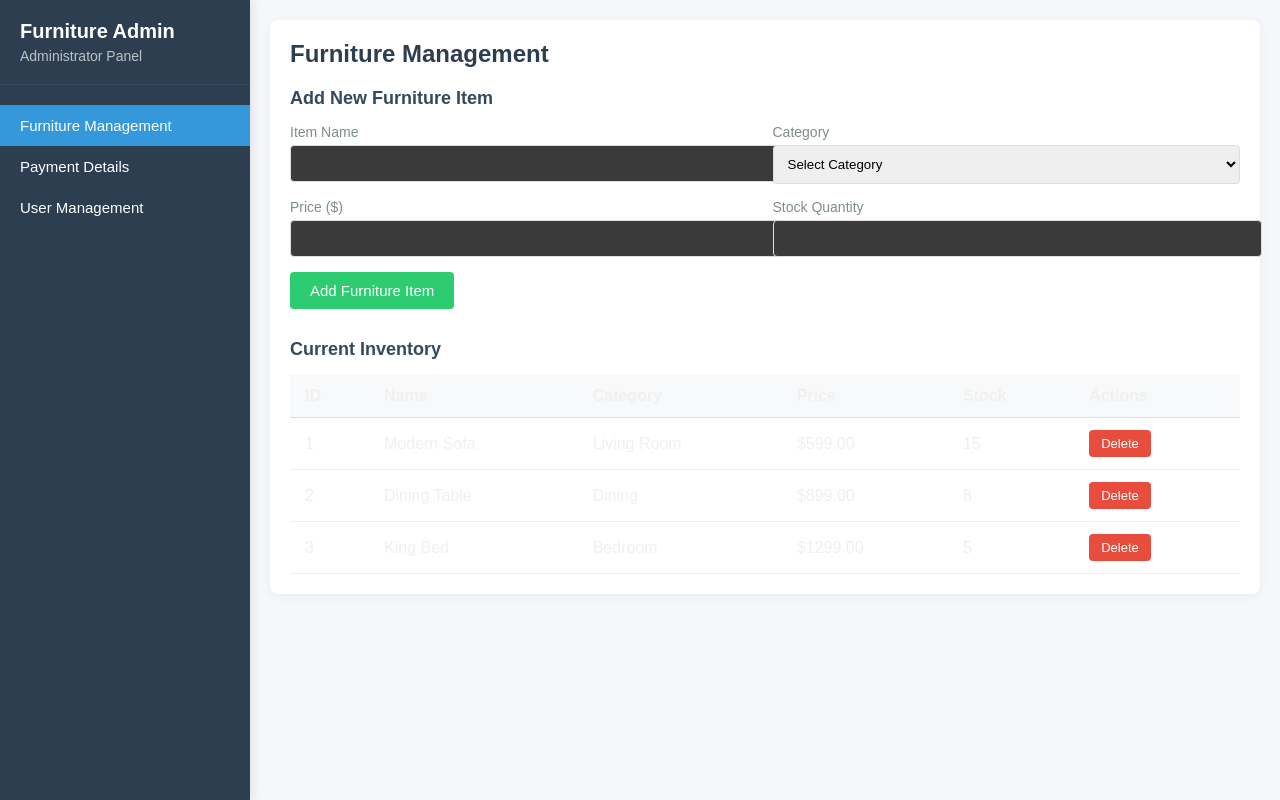
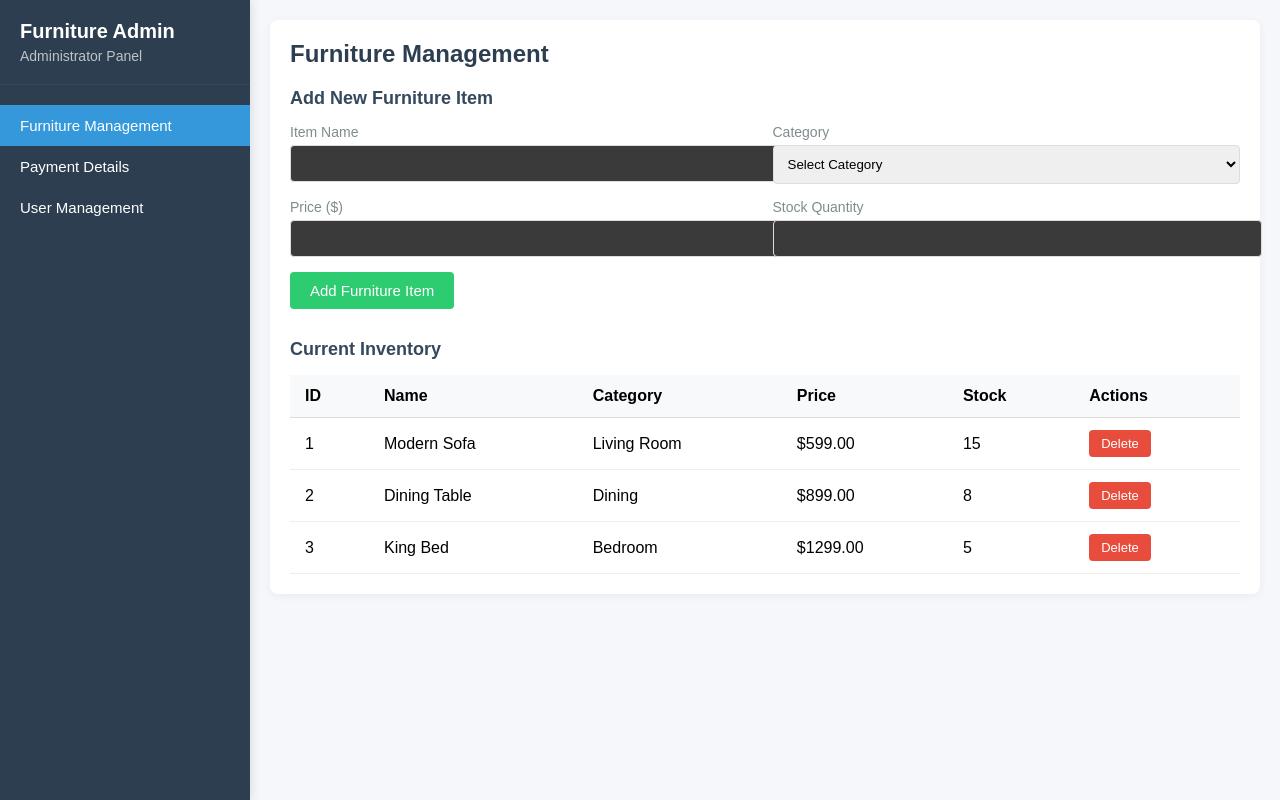
Before and after one commit to ChandeepaKumarasinghe/hci, a React (Create React App) app: page /adminaanel in a window 1280 px wide. Built offline with nearby package versions, Linux system fonts and the light colour scheme.

Commit message:
Update AdminPanel.js

```diff
--- a/src/components/AdminPanel.js
+++ b/src/components/AdminPanel.js
@@ -216,7 +216,7 @@ const AdminDashboard = () => {
                   <input
                     type="text"
                     value={newFurniture.name}
-                    onChange={(e) => setNewFurniture({...newFurniture, name: e.target.value})}
+                    onChange={(e) => setNewFurniture({ ...newFurniture, name: e.target.value })}
                     required
                     style={{
                       width: '100%',
@@ -236,7 +236,7 @@ const AdminDashboard = () => {
                   }}>Category</label>
                   <select
                     value={newFurniture.category}
-                    onChange={(e) => setNewFurniture({...newFurniture, category: e.target.value})}
+                    onChange={(e) => setNewFurniture({ ...newFurniture, category: e.target.value })}
                     required
                     style={{
                       width: '100%',
@@ -264,7 +264,7 @@ const AdminDashboard = () => {
                   <input
                     type="number"
                     value={newFurniture.price}
-                    onChange={(e) => setNewFurniture({...newFurniture, price: e.target.value})}
+                    onChange={(e) => setNewFurniture({ ...newFurniture, price: e.target.value })}
                     required
                     min="0"
                     step="0.01"
@@ -287,7 +287,7 @@ const AdminDashboard = () => {
                   <input
                     type="number"
                     value={newFurniture.stock}
-                    onChange={(e) => setNewFurniture({...newFurniture, stock: e.target.value})}
+                    onChange={(e) => setNewFurniture({ ...newFurniture, stock: e.target.value })}
                     required
                     min="0"
                     style={{
@@ -326,7 +326,8 @@ const AdminDashboard = () => {
               }}>
                 <table style={{
                   width: '100%',
-                  borderCollapse: 'collapse'
+                  borderCollapse: 'collapse',
+                  color: 'black'
                 }}>
                   <thead>
                     <tr style={{
@@ -386,7 +387,8 @@ const AdminDashboard = () => {
             }}>
               <table style={{
                 width: '100%',
-                borderCollapse: 'collapse'
+                borderCollapse: 'collapse',
+                color: 'black'
               }}>
                 <thead>
                   <tr style={{
@@ -434,7 +436,8 @@ const AdminDashboard = () => {
             }}>
               <table style={{
                 width: '100%',
-                borderCollapse: 'collapse'
+                borderCollapse: 'collapse',
+                color: 'black'
               }}>
                 <thead>
                   <tr style={{
```
